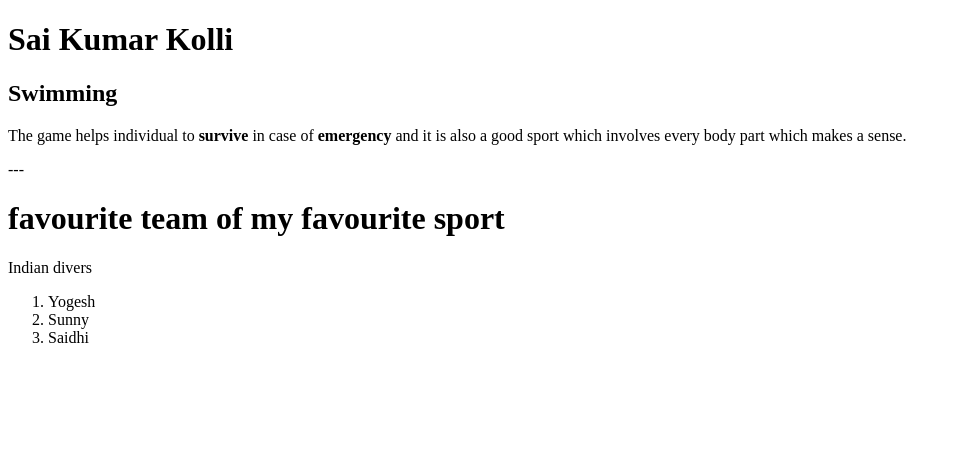
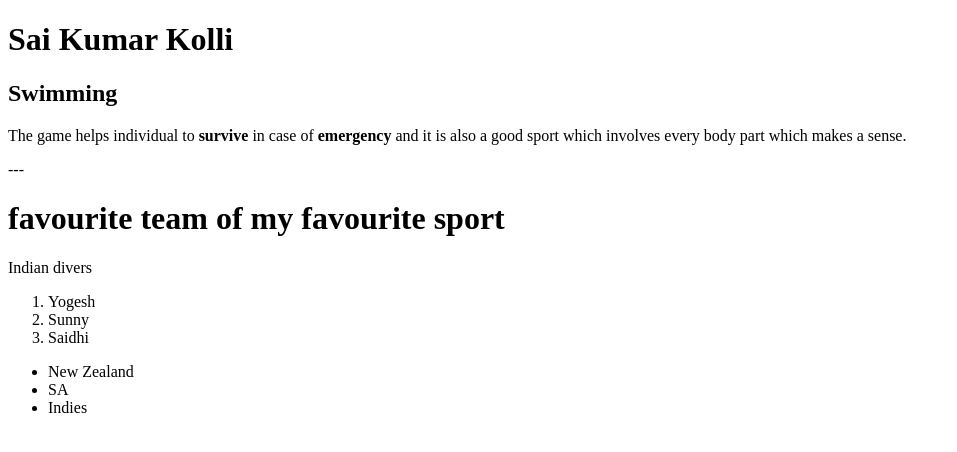
Before and after one commit to 44-563-Web-Apps-S23/44563-webapps-assignment-3-SaiKumarKolli, a plain HTML site: page index.html in a window 1280 px wide. Shown: the whole page, without its empty margins (0-957 px from the left). Drawn offline with Linux system fonts and the light colour scheme.

Commit message:
Update index.html
Added other teams

```diff
--- a/index.html
+++ b/index.html
@@ -30,3 +30,11 @@
 
 
 </ol>
+
+<ul>
+    <li> New Zealand</li>
+    <li> SA </li>
+    <li> Indies </li>
+
+
+</ul>
```
